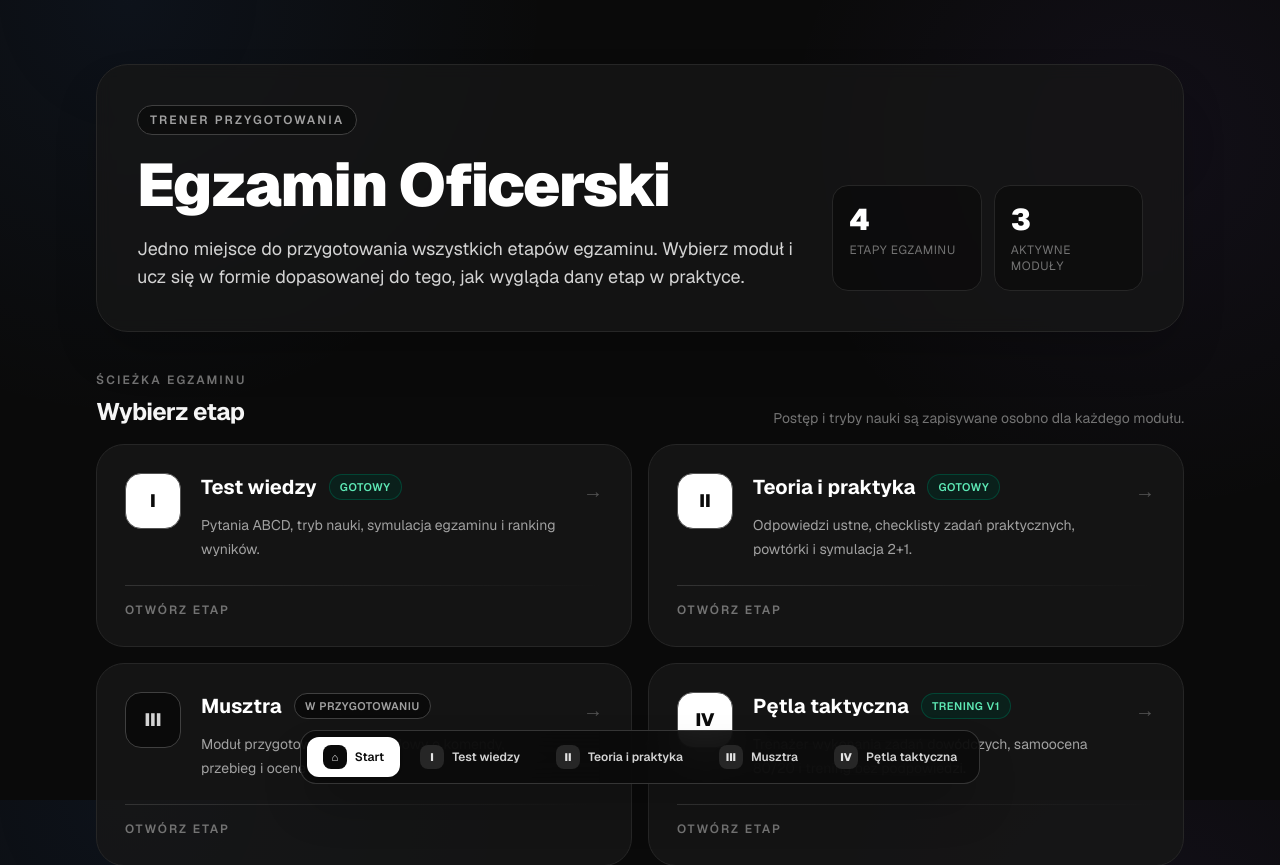
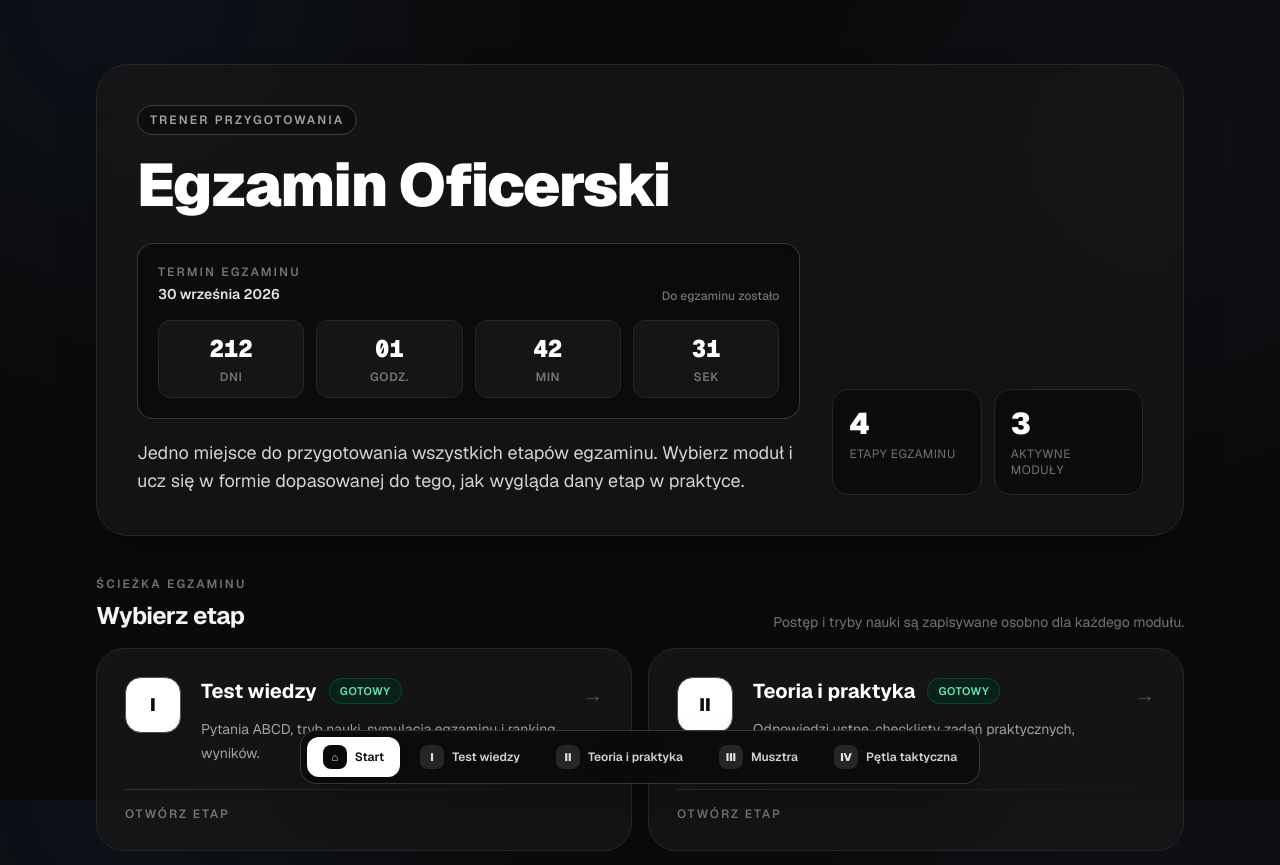
Before and after one commit to malker15/Egzamin-Oficerski, a Next.js app: page / in a window 1280 px wide. Shown: the top 865 px of the page. Built offline with nearby package versions, Linux system fonts and the light colour scheme.

Commit message:
Show countdown below exam title

```diff
--- a/app/page.tsx
+++ b/app/page.tsx
@@ -1,4 +1,5 @@
 import Link from "next/link";
+import ExamCountdown from "../components/ExamCountdown";
 
 const stages = [
   {
@@ -48,6 +49,7 @@
               <h1 className="text-4xl font-black tracking-tight text-white sm:text-5xl lg:text-6xl">
                 Egzamin Oficerski
               </h1>
+              <ExamCountdown />
               <p className="mt-5 max-w-2xl text-base leading-7 text-neutral-300 sm:text-lg">
                 Jedno miejsce do przygotowania wszystkich etapów egzaminu. Wybierz moduł i ucz się w formie dopasowanej do tego, jak wygląda dany etap w praktyce.
               </p>
```
